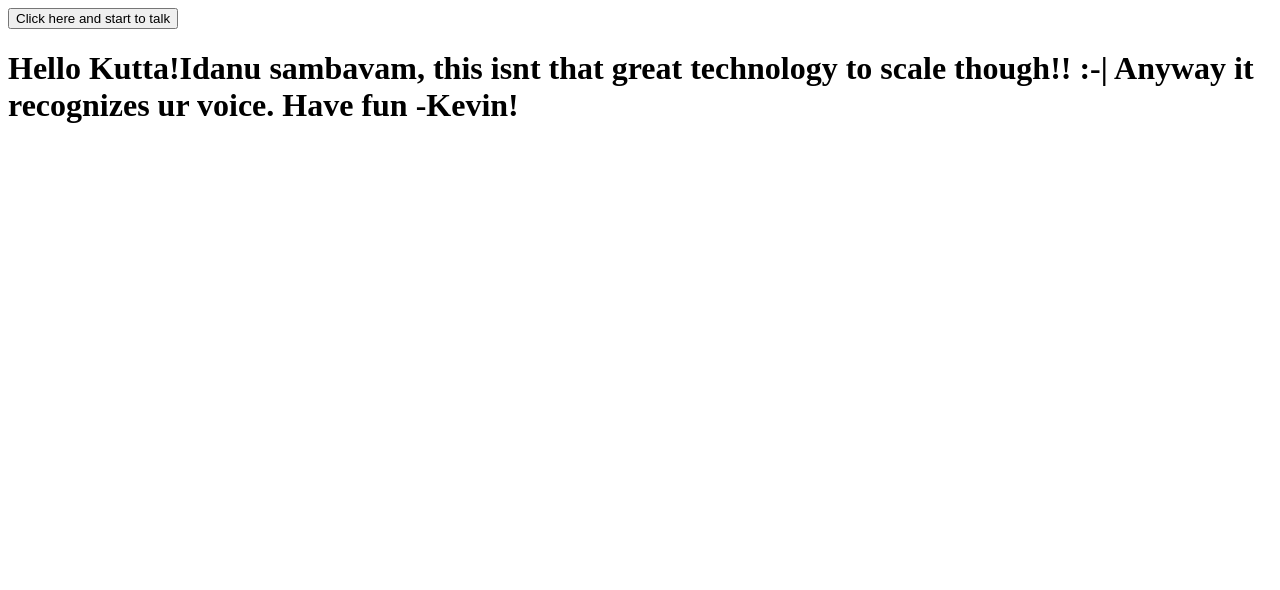
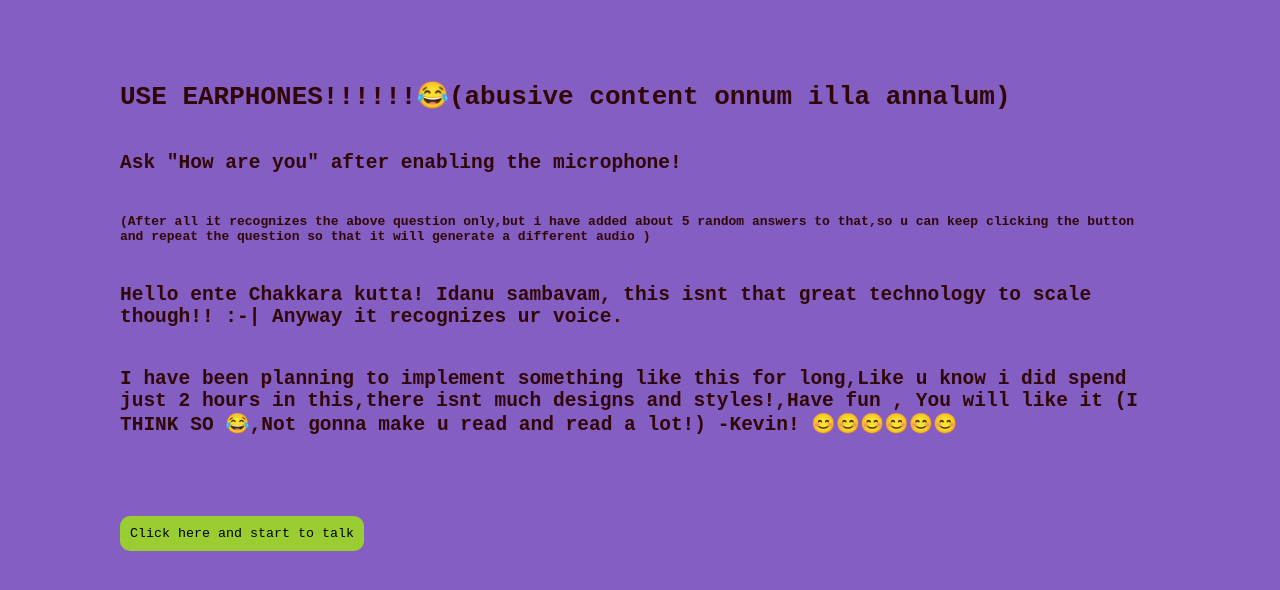
Before and after one commit to kevinjacob2001/SpeechRecognition, a plain HTML site: page index.html in a window 1280 px wide. Drawn offline with Linux system fonts and the light colour scheme.

Commit message:
completed

```diff
--- /dev/null
+++ b/app.css
@@ -0,0 +1,24 @@
+*{
+    margin: 0;
+    border: 0;
+    margin: 40px;
+    font-family: monospace;
+}
+
+body{
+    background:#845EC2;
+    color:rgb(48, 7, 7);
+}
+
+.talk{
+    padding: 10px;
+    border-radius: 10px;
+border-color: teal;
+border: 3px;
+background: yellowgreen;
+
+}
+
+button:hover{
+   cursor: pointer;
+}
--- a/index.html
+++ b/index.html
@@ -4,12 +4,18 @@
     <meta charset="UTF-8">
     <meta name="viewport" content="width=device-width, initial-scale=1.0">
     <title>Document</title>
+  <link rel="stylesheet" href="app.css">
 </head>
 <body>
+
+    <h1>USE EARPHONES!!!!!!😂(abusive content onnum illa annalum)</h1>
+    <h2>Ask "How are you" after enabling the microphone! <h4>(After all it recognizes the above question only,but i have added about 5 random answers to that,so u can keep clicking the button and repeat the question so that it will generate a different audio )</h4> </h2>
+
+    <h2>Hello ente Chakkara kutta!   Idanu sambavam, this isnt that great technology to scale though!! :-| Anyway it recognizes ur voice.</h2>
+        <h2>I have been planning to implement something like this for long,Like u know i did spend just 2 hours in this,there isnt much designs and styles!,Have fun , You will like it (I THINK SO 😂,Not gonna make u read and read a lot!) -Kevin! 😊😊😊😊😊😊</h2>
+
+    <h3 class="content"></h3>
     <button class="talk">Click here and start to talk</button>
-    <h1>Hello Kutta!Idanu sambavam, this isnt that great technology to scale though!! :-| Anyway it recognizes ur voice. Have fun -Kevin!</h1>
-    <h3 class="content"></h3>
-
     <script src="app.js"></script>
 </body>
 </html>
```
